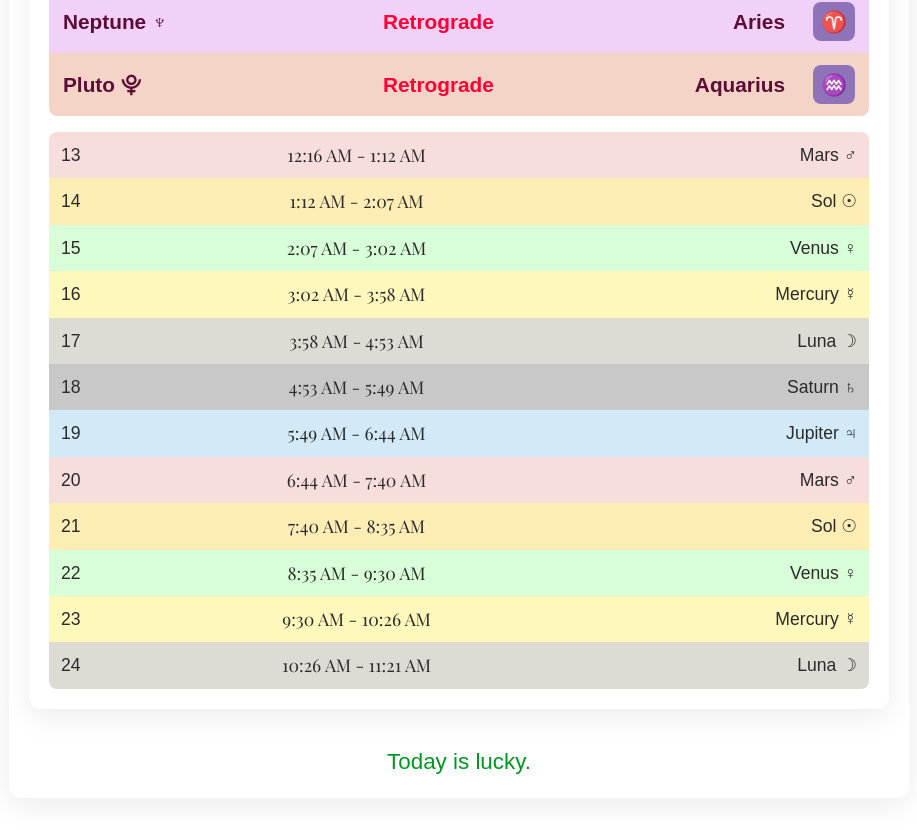
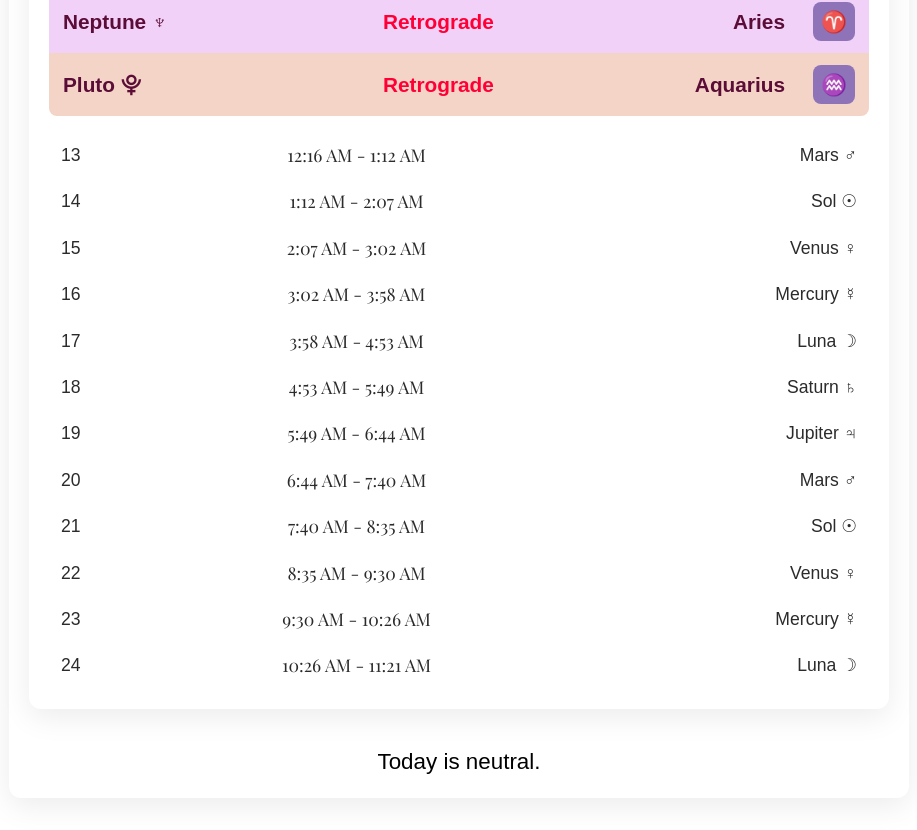
Before and after one commit to patrickdo42/chronomagica, a Next.js app: page / in a window 1280 px wide. Shown: the part 748-1578 px from the top of the page, without its empty margins (181-1098 px from the left). Built offline with nearby package versions, Linux system fonts and the light colour scheme; no server answers; a web font is replaced by a local one.

Commit message:
add daily luck feature and update styles for dark mode

```diff
--- a/src/app/globals.css
+++ b/src/app/globals.css
@@ -123,6 +123,10 @@ body.dark-mode .retrograde {
 
 body.dark-mode .lucky {
   color: #66ff66;
+}
+
+body.dark-mode .unlucky {
+  color: #ff6666;
 }
 
 body.dark-mode .neutral {
@@ -422,35 +426,15 @@ h2, h3 {
 .hours-table td:nth-child(1) { width: 10%; }
 .hours-table td:nth-child(2) { text-align: center; width: 55%; font-family: var(--font-display), Georgia, serif; }
 .hours-table td:nth-child(3) { text-align: right; width: 35%; }
-.hours-table tbody tr.sol-highlight { background-color: #ffedb6; }
-.hours-table tbody tr.luna-highlight { background-color: #dddbd4; }
-.hours-table tbody tr.mercury-highlight { background-color: #fff8bc; }
-.hours-table tbody tr.venus-highlight { background-color: #d9ffd9; }
-.hours-table tbody tr.mars-highlight { background-color: #f8dddd; }
-.hours-table tbody tr.jupiter-highlight { background-color: #d2eaf8; }
-.hours-table tbody tr.saturn-highlight { background-color: #c8c8c8; }
-.hours-table tbody tr.uranus-highlight { background-color: #ded6ff; }
-.hours-table tbody tr.neptune-highlight { background-color: #f2d1f8; }
-.hours-table tbody tr.pluto-highlight { background-color: #f4d4c7; }
 
 /* Dark mode variants for hours table */
 body.dark-mode .hours-table tbody tr:nth-child(odd) { background: #2a2a2a; }
 body.dark-mode .hours-table tbody tr:nth-child(even) { background: #343434; }
-body.dark-mode .hours-table tbody tr.sol-highlight { background-color: #ffedb6; }
-body.dark-mode .hours-table tbody tr.luna-highlight { background-color: #dddbd4; }
-body.dark-mode .hours-table tbody tr.mercury-highlight { background-color: #fff8bc; }
-body.dark-mode .hours-table tbody tr.venus-highlight { background-color: #d9ffd9; }
-body.dark-mode .hours-table tbody tr.mars-highlight { background-color: #f8dddd; }
-body.dark-mode .hours-table tbody tr.jupiter-highlight { background-color: #d2eaf8; }
-body.dark-mode .hours-table tbody tr.saturn-highlight { background-color: #c8c8c8; }
-body.dark-mode .hours-table tbody tr.uranus-highlight { background-color: #ded6ff; }
-body.dark-mode .hours-table tbody tr.neptune-highlight { background-color: #f2d1f8; }
-body.dark-mode .hours-table tbody tr.pluto-highlight { background-color: #f4d4c7; }
 body.dark-mode .hours-table .current { color: inherit; }
 
-.lucky { color: #009626; }
-.unlucky { color: #ff0036; }
-.neutral { color: #000; }
+.daily-luck-text.lucky { color: #009626; }
+.daily-luck-text.unlucky { color: #ff0036; }
+.daily-luck-text.neutral { color: #000; }
 
 .planetary-info-table .moon-phase {
   color: var(--brand-purple);
@@ -747,30 +731,10 @@ body.dark-mode .hours-table .current { color: inherit; }
 .hours-table td:nth-child(1) { width: 10%; }
 .hours-table td:nth-child(2) { text-align: center; width: 55%; font-family: var(--font-display), Georgia, serif; }
 .hours-table td:nth-child(3) { text-align: right; width: 35%; }
-.hours-table tbody tr.sol-highlight { background-color: #ffedb6; }
-.hours-table tbody tr.luna-highlight { background-color: #dddbd4; }
-.hours-table tbody tr.mercury-highlight { background-color: #fff8bc; }
-.hours-table tbody tr.venus-highlight { background-color: #d9ffd9; }
-.hours-table tbody tr.mars-highlight { background-color: #f8dddd; }
-.hours-table tbody tr.jupiter-highlight { background-color: #d2eaf8; }
-.hours-table tbody tr.saturn-highlight { background-color: #c8c8c8; }
-.hours-table tbody tr.uranus-highlight { background-color: #ded6ff; }
-.hours-table tbody tr.neptune-highlight { background-color: #f2d1f8; }
-.hours-table tbody tr.pluto-highlight { background-color: #f4d4c7; }
 
 /* Dark mode variants for hours table */
 body.dark-mode .hours-table tbody tr:nth-child(odd) { background: #2a2a2a; }
 body.dark-mode .hours-table tbody tr:nth-child(even) { background: #343434; }
-body.dark-mode .hours-table tbody tr.sol-highlight { background-color: #ffedb6; }
-body.dark-mode .hours-table tbody tr.luna-highlight { background-color: #dddbd4; }
-body.dark-mode .hours-table tbody tr.mercury-highlight { background-color: #fff8bc; }
-body.dark-mode .hours-table tbody tr.venus-highlight { background-color: #d9ffd9; }
-body.dark-mode .hours-table tbody tr.mars-highlight { background-color: #f8dddd; }
-body.dark-mode .hours-table tbody tr.jupiter-highlight { background-color: #d2eaf8; }
-body.dark-mode .hours-table tbody tr.saturn-highlight { background-color: #c8c8c8; }
-body.dark-mode .hours-table tbody tr.uranus-highlight { background-color: #ded6ff; }
-body.dark-mode .hours-table tbody tr.neptune-highlight { background-color: #f2d1f8; }
-body.dark-mode .hours-table tbody tr.pluto-highlight { background-color: #f4d4c7; }
 body.dark-mode .hours-table .current { color: inherit; }
 
 .lucky { color: #009626; }
--- a/src/app/page.tsx
+++ b/src/app/page.tsx
@@ -3,6 +3,7 @@
 import { useEffect, useMemo, useRef, useState } from "react";
 import { useNow } from "@/components/Clock";
 import * as Astronomy from "@/components/astronomy";
+import { getDailyLuck } from "@/utils/moonLogic";
 
 interface PlanetaryHour {
   hour: number;
@@ -155,6 +156,7 @@ export default function Home() {
   const [usingDeviceLocation, setUsingDeviceLocation] = useState(false);
   const [locationError, setLocationError] = useState<string | null>(null);
   const [isLocating, setIsLocating] = useState(true);
+  const [dailyLuck, setDailyLuck] = useState<'lucky' | 'unlucky' | 'neutral' | null>(null);
 
   const now = useNow(1000);
   const sunRefreshRequested = useRef(false);
@@ -367,7 +369,7 @@ export default function Home() {
       const coords = observer;
 
       const nowLocal = new Date();
-      const sunriseSearchDate = new Date(nowLocal.getTime() - 12 * 3600_000);
+      const sunriseSearchDate = new Date(nowLocal.getFullYear(), nowLocal.getMonth(), nowLocal.getDate(), 0, 0, 0, 0);
 
       const baseQuery = `latitude=${coords.latitude}&longitude=${coords.longitude}&height=${coords.height}&body=Sol`;
 
@@ -532,7 +534,11 @@ export default function Home() {
     };
 
     run();
-  }, []);
+  }, [now]);
+
+  useEffect(() => {
+    setDailyLuck(getDailyLuck(now));
+  }, [now]);
 
   useEffect(() => {
     if (sunriseTime && sunsetTime && nextSunriseTime) {
@@ -622,12 +628,13 @@ export default function Home() {
                 const rowClassNames = [highlightClass, isCurrent ? "current" : ""]
                   .filter(Boolean)
                   .join(" ");
-                const rowStyle = ph.color
+                const rowStyle = isCurrent
                   ? {
                       backgroundColor: ph.color,
-                      ...(isCurrent ? { boxShadow: "inset 0 0 0 2px var(--brand-purple)" } : {}),
                     }
-                  : undefined;
+                  : { backgroundColor: "#ffffff" };
+
+
                 return (
                   <tr key={ph.hour} className={rowClassNames} style={rowStyle} aria-current={isCurrent ? "true" : undefined}>
                     <td>{ph.hour}</td>
@@ -650,9 +657,11 @@ export default function Home() {
         </table>
       </div>
 
-      <p className="lucky" style={{ textAlign: "center", fontSize: "1.4rem", marginTop: 16 }}>
-        Today is lucky.
-      </p>
+      {dailyLuck && (
+        <p className={`daily-luck-text ${dailyLuck}`} style={{ textAlign: "center", fontSize: "1.4rem", marginTop: 16 }}>
+          Today is {dailyLuck}.
+        </p>
+      )}
     </main>
   );
 }
--- a/src/components/Clock.tsx
+++ b/src/components/Clock.tsx
@@ -155,6 +155,17 @@ export default function Clock({ locale, timeZone }: ClockCommonProps) {
         {dateFmt.format(now)} {timeFmt.format(now)}
       </time>
       <table className="planetary-table">
+        <thead>
+          <tr>
+            <th colSpan={3}>
+              {now.getHours() >= 1 && now.getHours() <= 12 ? (
+                <span>&#9728; Hours 1-12</span>
+              ) : (
+                <span>&#9789; Hours 13-24</span>
+              )}
+            </th>
+          </tr>
+        </thead>
         <tbody>
           {PLANETS.map((planet) => (
             <tr key={planet}>
--- /dev/null
+++ b/src/utils/moonLogic.ts
@@ -0,0 +1,56 @@
+import { AstroTime, MoonPhase, SearchMoonPhase } from '../components/astronomy';
+
+/**
+ * Calculates the day of the new moon cycle for a given date.
+ * Day 1 is the day of the new moon.
+ * @param date The date to calculate the moon cycle day for.
+ * @returns The day number in the current new moon cycle (1-29 or 30).
+ */
+export function getMoonCycleDay(date: Date): number {
+  const astroTime = new AstroTime(date);
+
+  // Find the last new moon before or on the given date
+  let lastNewMoonResult = SearchMoonPhase(0, astroTime, -30); // Search up to 30 days in the past
+  if (!lastNewMoonResult) {
+    // If no new moon found in the past 30 days, search forward from a very old date
+    // This handles cases where the initial date is very early in the moon cycle
+    lastNewMoonResult = SearchMoonPhase(0, new AstroTime(date.getTime() - 30 * 24 * 3600 * 1000), 60);
+  }
+
+  if (!lastNewMoonResult) {
+    throw new Error("Could not determine the last new moon for the given date.");
+  }
+
+  const confirmedLastNewMoon: AstroTime = lastNewMoonResult;
+
+  // Calculate the difference in days from the last new moon
+  const diffDays = Math.floor((astroTime.ut as number) - (confirmedLastNewMoon.ut as number));
+
+  // The cycle day is 1-indexed, so add 1 to the difference.
+  // Use modulo MEAN_SYNODIC_MONTH (approx 29.53) to keep it within a cycle.
+  // Since we need integer days, we'll use 29 or 30 as the cycle length.
+  // For simplicity, let's assume a cycle length of 29.53 days, and round down for the day number.
+  // The problem states "The pattern starts again every new moon", so we just need the day count from the last new moon.
+  return (diffDays % Math.round(29.530588)) + 1;
+}
+
+/**
+ * Determines the daily luck based on the day of the new moon cycle.
+ * @param date The date to determine the luck for.
+ * @returns 'lucky', 'unlucky', or 'neutral'.
+ */
+export function getDailyLuck(date: Date): 'lucky' | 'unlucky' | 'neutral' {
+  const day = getMoonCycleDay(date);
+
+  if (day === 1 || day === 2) {
+    return 'lucky';
+  } else if (day === 3 || day === 4) {
+    return 'neutral';
+  } else if (day === 5 || day === 15 || day === 25) {
+    return 'unlucky';
+  } else if (day === 7 || day === 14 || day === 17) {
+    return 'lucky';
+  } else {
+    return 'neutral';
+  }
+}
```
